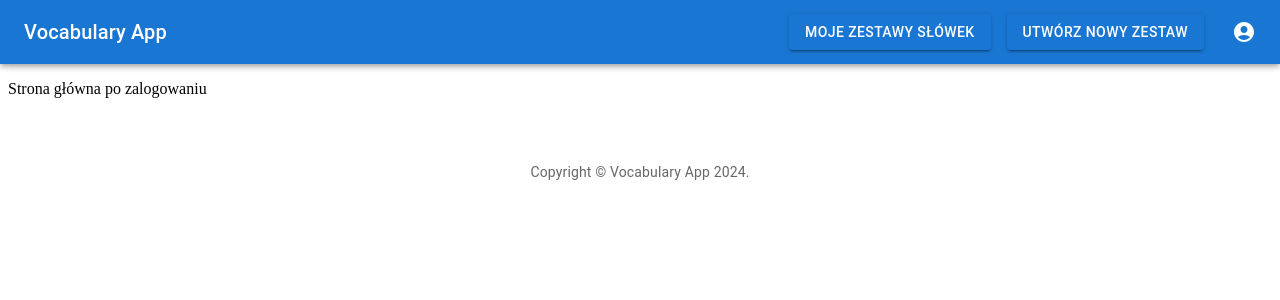
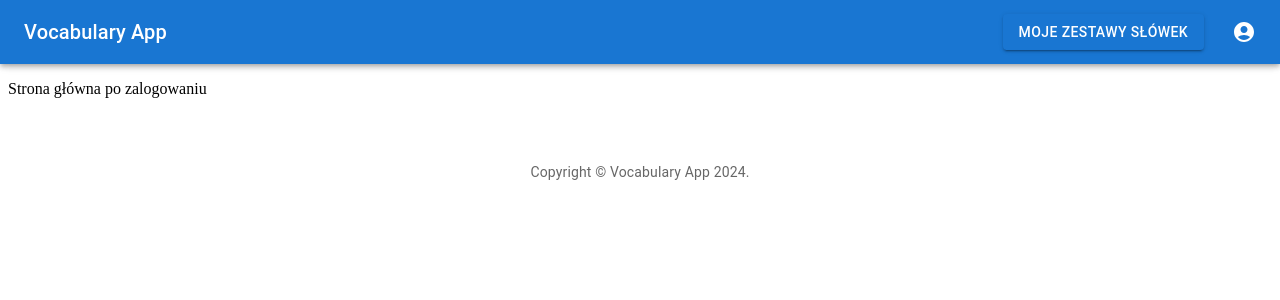
Before and after one commit to AniaPitera/vocabulary-app-frontend, a React (Vite) app: page /home in a window 1280 px wide. Shown: the top 300 px of the page. Built offline with nearby package versions, Linux system fonts and the light colour scheme.

Commit message:
add logout button (removing token)

```diff
--- a/src/components/Layout/User/UserHeader.jsx
+++ b/src/components/Layout/User/UserHeader.jsx
@@ -24,6 +24,11 @@ export default function UserHeader() {
   const handleClose = () => {
     setAnchorEl(null);
   };
+
+  const logout = () => {
+    localStorage.removeItem('token');
+    window.location.href = '/login';
+  };
   return (
     <Box sx={{ flexGrow: 1 }}>
       <AppBar>
@@ -38,9 +43,6 @@ export default function UserHeader() {
           </Typography>
           <Button href="/categories" variant="contained" sx={{ mr: 2 }}>
             Moje zestawy słówek
-          </Button>
-          <Button href="/categories/add" variant="contained" sx={{ mr: 2 }}>
-            Utwórz nowy zestaw
           </Button>
           <IconButton
             onClick={handleClick}
@@ -101,7 +103,7 @@ export default function UserHeader() {
           </ListItemIcon>
           Settings
         </MenuItem>
-        <MenuItem onClick={handleClose}>
+        <MenuItem onClick={logout}>
           <ListItemIcon>
             <Logout fontSize="small" />
           </ListItemIcon>
```
